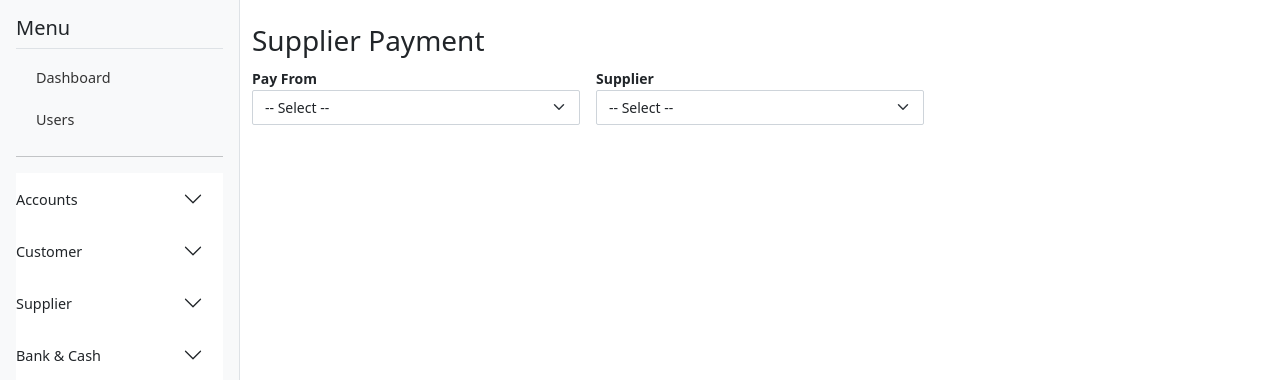
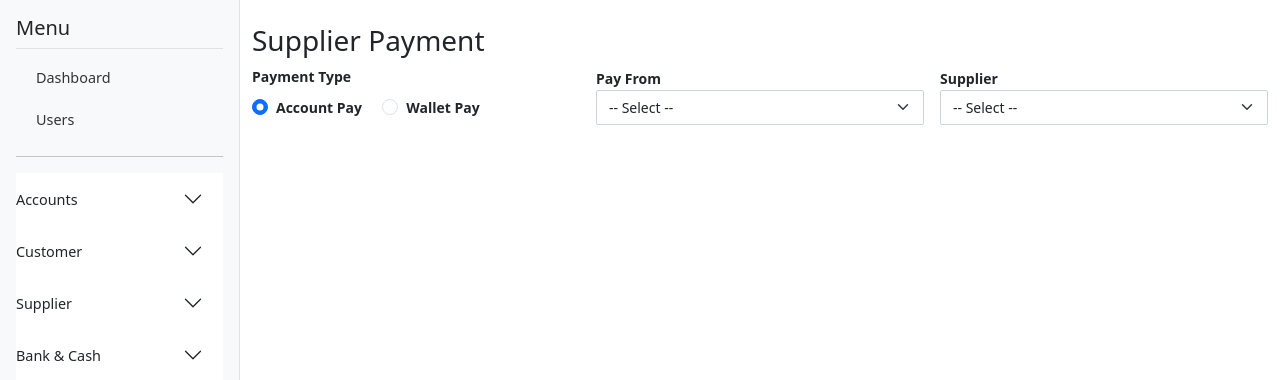
Before and after one commit to farhathwin/tbo, a Flask app: template app/templates/accounting/supplier_payment.html in a window 1280 px wide. Shown: the part 40-420 px from the top of the page. Run offline with Flask 3, Linux system fonts and the light colour scheme; the template is opened without the code that fills it, so the values that code supplies are empty; some libraries are stand-ins or nearby versions.

Commit message:
Add payment type selection for supplier payments

```diff
--- a/app/templates/accounting/supplier_payment.html
+++ b/app/templates/accounting/supplier_payment.html
@@ -4,6 +4,17 @@
 <h3>Supplier Payment</h3>
 <form method="POST" id="supplierForm" class="mb-3">
   <div class="row g-3">
+    <div class="col-md-4">
+      <label class="form-label d-block">Payment Type</label>
+      <div class="form-check form-check-inline">
+        <input class="form-check-input" type="radio" name="pay_option" id="pay_option_account" value="account" {% if pay_option != 'wallet' %}checked{% endif %} onchange="onPayOptionChange();">
+        <label class="form-check-label" for="pay_option_account">Account Pay</label>
+      </div>
+      <div class="form-check form-check-inline">
+        <input class="form-check-input" type="radio" name="pay_option" id="pay_option_wallet" value="wallet" {% if pay_option == 'wallet' %}checked{% endif %} onchange="onPayOptionChange();">
+        <label class="form-check-label" for="pay_option_wallet">Wallet Pay</label>
+      </div>
+    </div>
     <div class="col-md-4">
       <label>Pay From</label>
       <select name="payment_account_id" id="payment_account_id" class="form-select" required onchange="onAccountChange();">
@@ -34,6 +45,7 @@
   <input type="hidden" name="submit_payment" value="1">
   <input type="hidden" name="supplier_id" value="{{ selected_supplier.id }}">
   <input type="hidden" name="payment_account_id" value="{{ selected_account.account_cashandbank_id if selected_account else '' }}">
+  <input type="hidden" name="pay_option" value="{{ pay_option }}">
   <div class="row g-3 mb-3">
     <div class="col-md-3">
       <label>Date</label>
@@ -93,6 +105,31 @@ const supplierSelect = document.getElementById('supplier_id');
 const paymentMethod = document.getElementById('payment_method');
 const chequeField = document.getElementById('chequeField');
 const prevSupplierInput = document.getElementById('prev_supplier_id');
+const payOptionRadios = document.querySelectorAll('input[name="pay_option"]');
+
+function getPayOption(){
+  const opt = document.querySelector('input[name="pay_option"]:checked');
+  return opt ? opt.value : 'account';
+}
+
+function filterAccounts(){
+  const opt = getPayOption();
+  accSelect.querySelectorAll('option').forEach(optEl => {
+    if(!optEl.value) return;
+    const info = cashInfo.find(a => a.id == optEl.value);
+    optEl.style.display = '';
+    if(opt === 'wallet' && info && info.type !== 'Wallet') optEl.style.display = 'none';
+    if(opt !== 'wallet' && info && info.type === 'Wallet') optEl.style.display = 'none';
+  });
+  const current = cashInfo.find(a => a.id == accSelect.value);
+  if(opt === 'wallet' && (!current || current.type !== 'Wallet')){
+    const first = Array.from(accSelect.options).find(o => o.style.display !== 'none' && o.value);
+    accSelect.value = first ? first.value : '';
+  } else if(opt !== 'wallet' && current && current.type === 'Wallet'){
+    const first = Array.from(accSelect.options).find(o => o.style.display !== 'none' && o.value);
+    accSelect.value = first ? first.value : '';
+  }
+}
 
 function filterSuppliers() {
   const selected = cashInfo.find(a => a.id == accSelect.value);
@@ -135,6 +172,11 @@ function toggleChequeField(){
   chequeField.style.display = (paymentMethod.value === 'Cheque' && selected && selected.type === 'Bank') ? 'block' : 'none';
 }
 
+function onPayOptionChange(){
+  filterAccounts();
+  onAccountChange();
+}
+
 function onAccountChange(){
   filterSuppliers();
   if(paymentMethod) updateChequeOption();
@@ -152,6 +194,7 @@ window.addEventListener('load', () => {
   if(!prevSupplierInput.value){
     prevSupplierInput.value = supplierSelect.value;
   }
+  filterAccounts();
   filterSuppliers();
 });
 
```
Also changed, not shown: app/routes/accounting_routes.py (+11 -1 lines).
